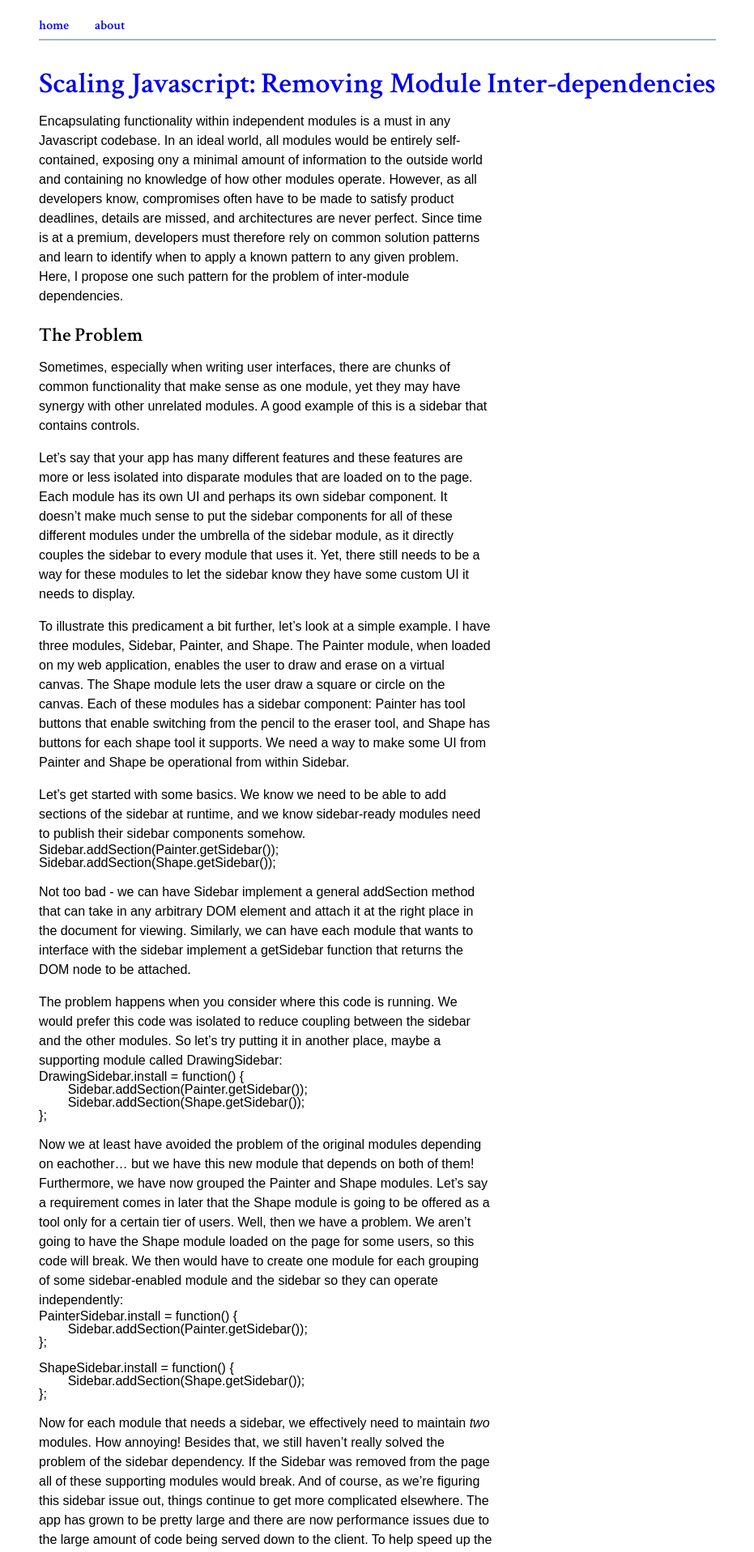
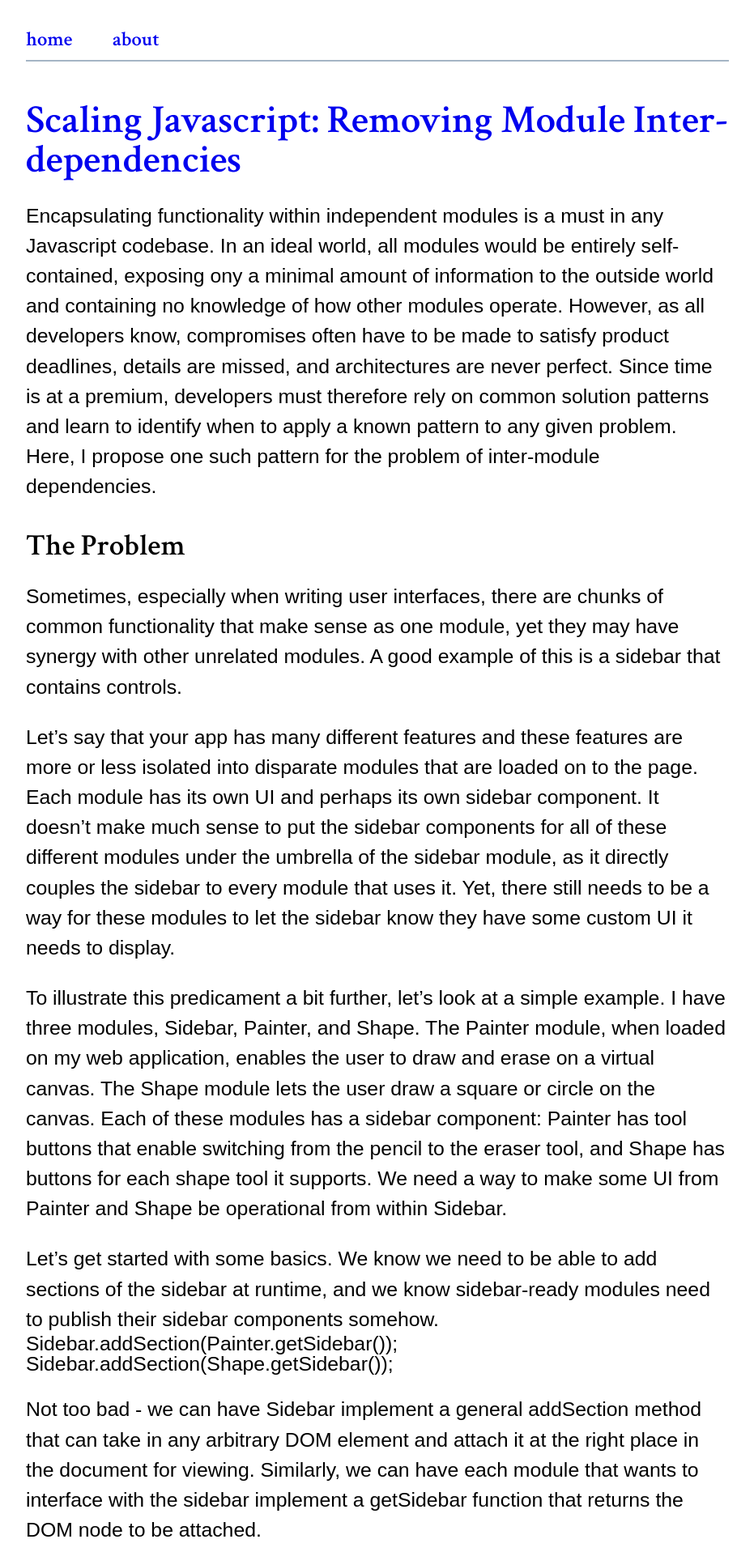
Before and after one commit to diurnalist/diurnal.st, a Jekyll site: the page built from _posts/2013-01-17-scaling-javascript-removing-module-inter-dependencies.md, in a window 1280 px wide. Shown: the top 1917 px of the page at 81% size, without its empty margins (174-1105 px from the left). Built offline with Jekyll 4.4.1, drawn with Linux system fonts in a browser that asks for light colours.

Commit message:
Add responsive CSS for width changes

```diff
--- a/css/screen.css
+++ b/css/screen.css
@@ -87,16 +87,6 @@ h1, h2, h3 {
 	font-family: 'Crimson Text';
 }
 
-h1 {
-	font-size: 36px;
-}
-h2 {
-	font-size: 24px;
-}
-h3 {
-	font-size: 20px;
-}
-
 /** Main container **/
 
 #main {
@@ -104,15 +94,26 @@ h3 {
 	display: flex;
 	flex-direction: column;
 	min-height: 100vh;
-	min-width: 540px;
-	max-width: 960px;
+	font-size: calc(12px + 1vw);
+	width: 35em;
 }
+
+#main h1 {
+	font-size: calc(36px + 1vw);
+}
+#main h2 {
+	font-size: calc(24px + 1vw);
+}
+#main h3 {
+	font-size: calc(20px + 1vw);
+}
+
 #main > header {
 	font-size: 24px;
 }
 #main > footer {
 	font-size: 14px;
-	margin-bottom: 1.5em;
+	padding: 5em 0 1.5em;
 }
 #main > .content {
 	flex: 1;
@@ -135,7 +136,7 @@ nav > a {
 	margin-bottom: .25em;
 }
 .post-list li > .publish-date {
-	flex-basis: 100px;
+	flex-basis: 6.5em;
 }
 .post-list li > a {
 	flex: 1;
@@ -218,3 +219,21 @@ nav > a {
 /** Overrides **/
 
 /** Responsive **/
+
+@media only screen and (max-width: 700px) {
+	#main {
+		width: 20em;
+	}
+}
+
+@media only screen and (max-width: 350px) {
+	body {
+		align-items: flex-start;
+		margin: 1em;
+	}
+
+	#main {
+		width: 15em;
+		min-width: 15em;
+	}
+}
```
